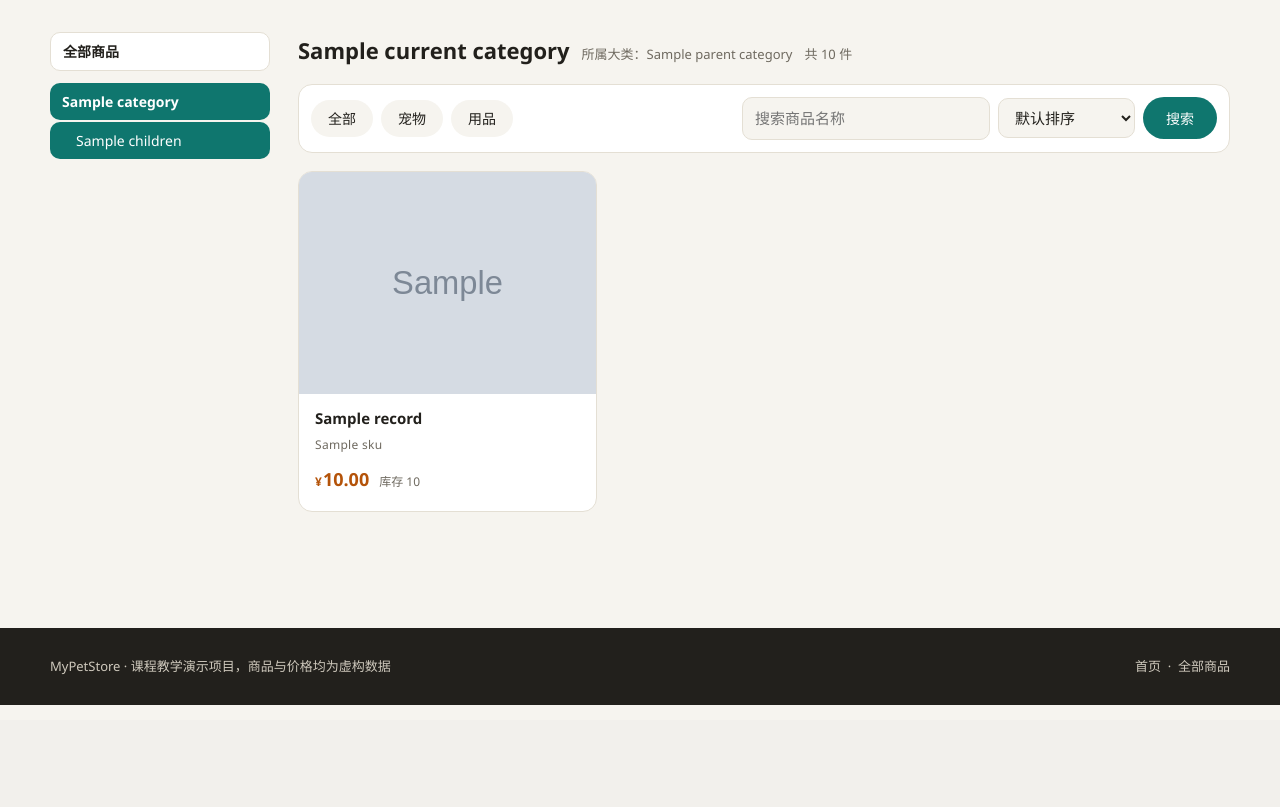
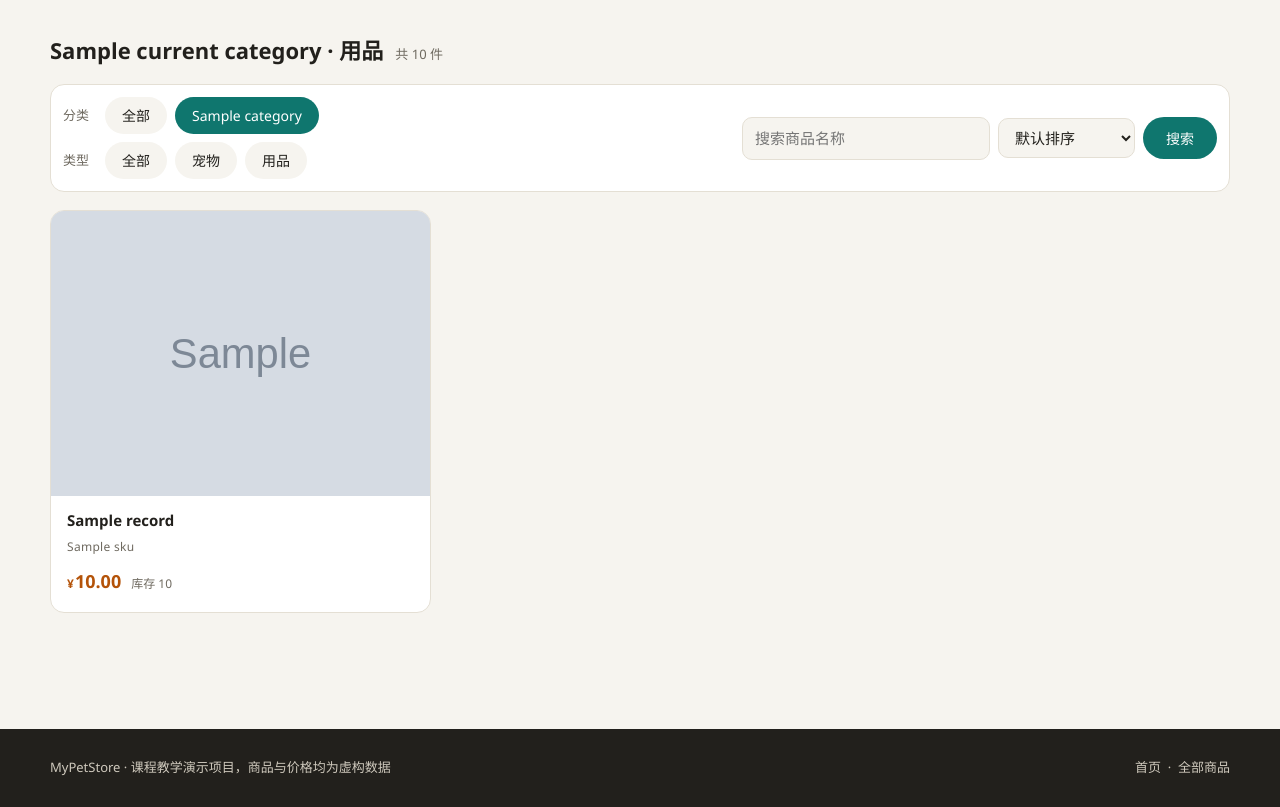
Before and after one commit to Thorium999/MyPetStore-SSM, a Spring app: template src/main/resources/templates/Category.html in a window 1280 px wide. Shown: the part 80-887 px from the top of the page. Before the commit the page ends 785 px from the top, so only its background shows below. Run offline with Thymeleaf, Linux system fonts and the light colour scheme; the template is opened without the code that fills it: most values are stand-ins (such as "Sample title", 1, 10 or a date in 2020); grey boxes marked "Sample" are stand-in pictures; data that the repository does not hold is empty.

Commit message:
列表页去掉左侧分类列：改为工具条内「分类 + 类型」两组筛选，二级入口自动折算一级+类型

```diff
--- a/src/main/resources/static/css/app.css
+++ b/src/main/resources/static/css/app.css
@@ -369,61 +369,6 @@ img {
 
 /* ---------- 列表页 ---------- */
 
-.catalog {
-    display: grid;
-    grid-template-columns: 220px minmax(0, 1fr);
-    gap: 28px;
-}
-
-.rail {
-    display: flex;
-    flex-direction: column;
-    gap: 4px;
-    align-self: start;
-    position: sticky;
-    top: 88px;
-}
-
-.rail__all,
-.rail__title,
-.rail__child {
-    padding: 7px 12px;
-    border-radius: 10px;
-    font-size: 14px;
-}
-
-.rail__all {
-    font-weight: 600;
-    background: var(--surface);
-    border: 1px solid var(--line);
-}
-
-.rail__group {
-    display: flex;
-    flex-direction: column;
-    gap: 2px;
-}
-
-.rail__title {
-    margin-top: 8px;
-    font-weight: 600;
-}
-
-.rail__child {
-    padding-left: 26px;
-    color: var(--muted);
-}
-
-.rail a:hover {
-    background: var(--accent-soft);
-    color: var(--accent);
-}
-
-.rail a.is-active {
-    background: var(--accent);
-    color: #fff;
-}
-
 .content__head {
     display: flex;
     align-items: baseline;
@@ -454,6 +399,25 @@ img {
     background: var(--surface);
     border: 1px solid var(--line);
     border-radius: var(--radius);
+}
+
+.tools__filters {
+    display: flex;
+    flex-direction: column;
+    gap: 8px;
+}
+
+.tools__row {
+    display: flex;
+    align-items: center;
+    gap: 10px;
+}
+
+.tools__label {
+    width: 32px;
+    flex: 0 0 auto;
+    font-size: 13px;
+    color: var(--muted);
 }
 
 .chips {
--- a/src/main/resources/templates/Category.html
+++ b/src/main/resources/templates/Category.html
@@ -7,13 +7,10 @@
     <link rel="stylesheet" th:href="@{/css/app.css}"/>
 </head>
 <!--
-  列表页。Model：
-    nav          分类导航（左侧 5 个一级 + 各 2 个二级）
-    page         分页结果（records / current / pages / total）
-    categoryId   当前分类（可能为 null = 全部）
-    productType  ALL / PETS / SUPPLIES
-    sort         DEFAULT / PRICE_ASC / PRICE_DESC / NEWEST
-    keyword      搜索词
+  列表页。页面状态统一为「一级分类 + 类型」，二者是不同维度：
+    分类：全部 / 犬类 / 猫类 / 水族 / 鸟类 / 爬宠   （activeTopId）
+    类型：全部 / 宠物 / 用品                      （productType）
+  Model：nav、page、activeTopId、currentCategory、productType、sort、keyword、pageSize
 -->
 <body>
 
@@ -21,45 +18,47 @@
 
 <main class="page">
     <div class="wrap">
-        <div class="catalog">
 
-            <aside class="rail">
-                <a class="rail__all" th:href="@{/category}"
-                   th:classappend="${categoryId == null} ? 'is-active'">全部商品</a>
-                <div class="rail__group" th:each="n : ${nav}">
-                    <a class="rail__title" th:href="@{/category(categoryId=${n.category.id})}"
-                       th:classappend="${categoryId != null and categoryId == n.category.id} ? 'is-active'"
-                       th:text="${n.category.name}">犬类</a>
-                    <a class="rail__child" th:each="c : ${n.children}"
-                       th:href="@{/category(categoryId=${c.id})}"
-                       th:classappend="${categoryId != null and categoryId == c.id} ? 'is-active'"
-                       th:text="${c.name}">宠物</a>
-                </div>
-            </aside>
-
-            <section class="content">
         <div class="content__head">
-                    <h1 th:text="${currentCategory != null ? currentCategory.name : '全部商品'}">全部商品</h1>
-                    <span class="hint" th:if="${parentCategory != null}"
-                          th:text="'所属大类：' + ${parentCategory.name}">所属大类</span>
+            <h1>
+                <span th:text="${currentCategory != null ? currentCategory.name : '全部商品'}">全部商品</span>
+                <span th:if="${productType != 'ALL'}"
+                      th:text="' · ' + (${productType == 'PETS'} ? '宠物' : '用品')"> · 宠物</span>
+            </h1>
             <span class="hint" th:text="'共 ' + ${page.total} + ' 件'">共 0 件</span>
         </div>
 
         <div class="tools">
+            <div class="tools__filters">
+                <div class="tools__row">
+                    <span class="tools__label">分类</span>
                     <div class="chips">
-                        <a th:href="@{/category(categoryId=${categoryId}, productType='ALL', sort=${sort}, keyword=${keyword}, pageSize=${pageSize})}"
+                        <a th:href="@{/category(productType=${productType}, sort=${sort}, keyword=${keyword}, pageSize=${pageSize})}"
+                           th:classappend="${activeTopId == null} ? 'is-active'">全部</a>
+                        <a th:each="n : ${nav}"
+                           th:href="@{/category(categoryId=${n.category.id}, productType=${productType}, sort=${sort}, keyword=${keyword}, pageSize=${pageSize})}"
+                           th:classappend="${activeTopId != null and activeTopId == n.category.id} ? 'is-active'"
+                           th:text="${n.category.name}">犬类</a>
+                    </div>
+                </div>
+
+                <div class="tools__row">
+                    <span class="tools__label">类型</span>
+                    <div class="chips">
+                        <a th:href="@{/category(categoryId=${activeTopId}, productType='ALL', sort=${sort}, keyword=${keyword}, pageSize=${pageSize})}"
                            th:classappend="${productType == 'ALL'} ? 'is-active'">全部</a>
-                        <a th:href="@{/category(categoryId=${categoryId}, productType='PETS', sort=${sort}, keyword=${keyword}, pageSize=${pageSize})}"
+                        <a th:href="@{/category(categoryId=${activeTopId}, productType='PETS', sort=${sort}, keyword=${keyword}, pageSize=${pageSize})}"
                            th:classappend="${productType == 'PETS'} ? 'is-active'">宠物</a>
-                        <a th:href="@{/category(categoryId=${categoryId}, productType='SUPPLIES', sort=${sort}, keyword=${keyword}, pageSize=${pageSize})}"
+                        <a th:href="@{/category(categoryId=${activeTopId}, productType='SUPPLIES', sort=${sort}, keyword=${keyword}, pageSize=${pageSize})}"
                            th:classappend="${productType == 'SUPPLIES'} ? 'is-active'">用品</a>
+                    </div>
+                </div>
             </div>
 
             <form class="tools__form" method="get" th:action="@{/category}">
                 <input type="hidden" name="productType" th:value="${productType}"/>
                 <input type="hidden" name="pageSize" th:value="${pageSize}"/>
-                        <input type="hidden" name="categoryId" th:if="${categoryId != null}"
-                               th:value="${categoryId}"/>
+                <input type="hidden" name="categoryId" th:if="${activeTopId != null}" th:value="${activeTopId}"/>
 
                 <input class="tools__input" type="text" name="keyword" maxlength="120"
                        th:value="${keyword}" placeholder="搜索商品名称"/>
@@ -86,13 +85,11 @@
 
         <nav class="pager" th:if="${page.pages > 1}">
             <a th:each="i : ${#numbers.sequence(1, page.pages)}"
-                       th:href="@{/category(categoryId=${categoryId}, productType=${productType}, sort=${sort}, keyword=${keyword}, pageSize=${pageSize}, page=${i})}"
+               th:href="@{/category(categoryId=${activeTopId}, productType=${productType}, sort=${sort}, keyword=${keyword}, pageSize=${pageSize}, page=${i})}"
                th:text="${i}"
                th:classappend="${i == page.current} ? 'is-active'">1</a>
         </nav>
-            </section>
 
-        </div>
     </div>
 </main>
 
```
Also changed, not shown: other parts of src/main/resources/static/css/app.css (+0 -32 lines), src/main/java/org/csu/mypetstore/controller/ProductController.java (+16 -9 lines), src/main/java/org/csu/mypetstore/service/CategoryService.java (+15 -0 lines). Lines whose indentation alone changed are shown as unchanged.
